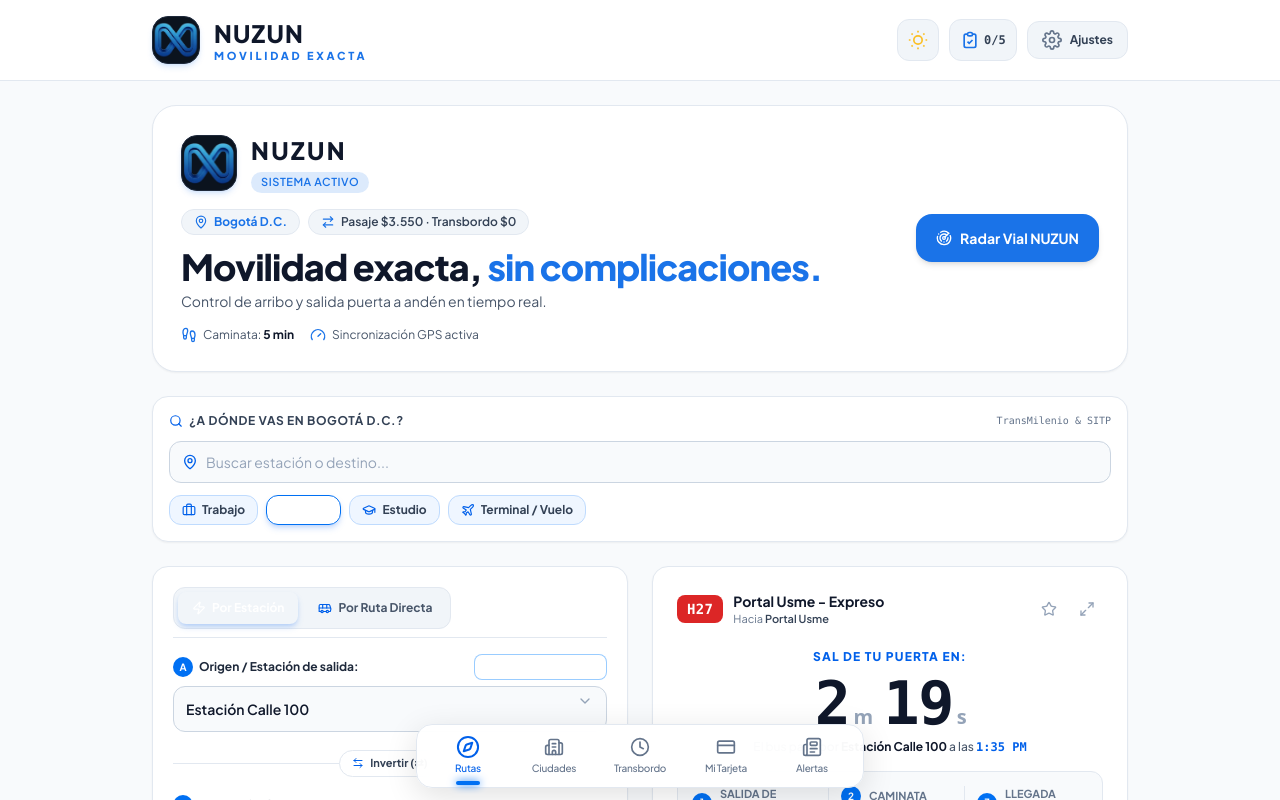
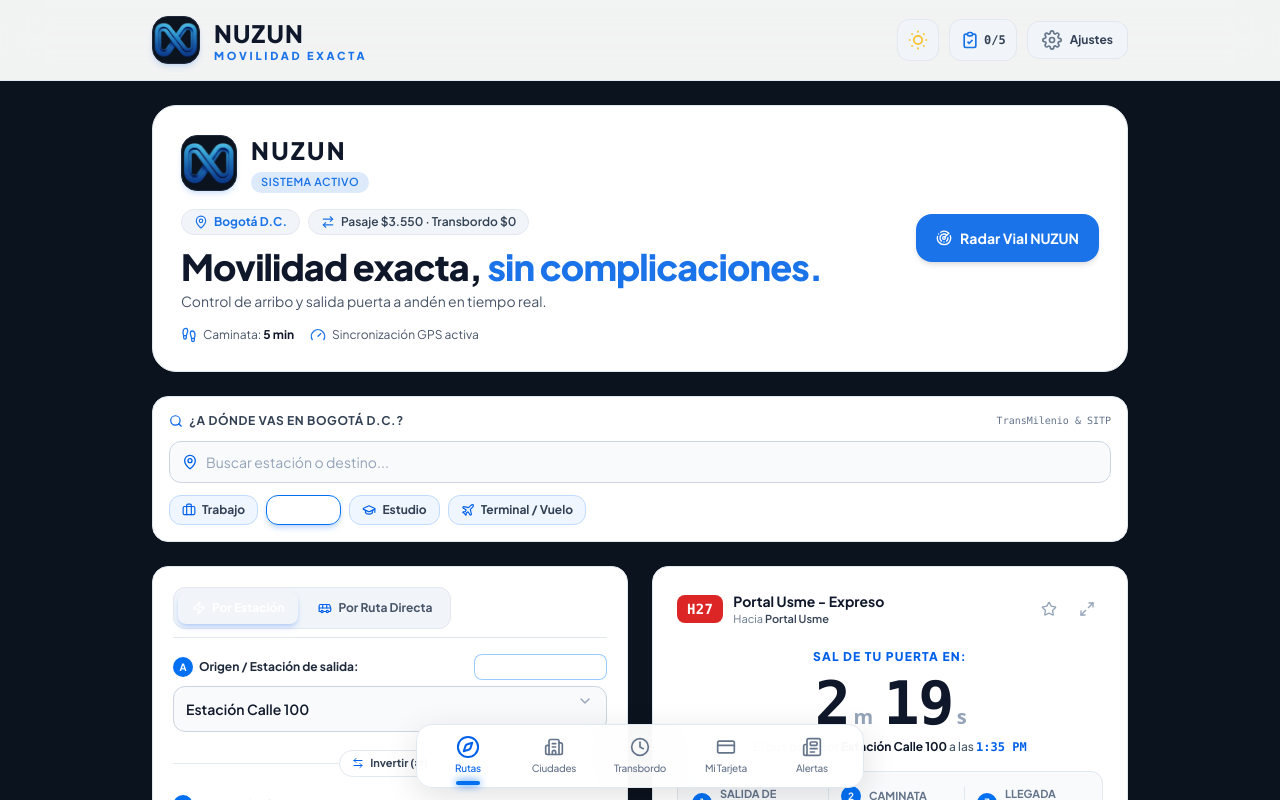
Before and after one commit to middleast1040-debug/-A-TIEMPO, a React (Vite) app: page / in a window 1280 px wide. Shown: the top 800 px of the page. Built offline with nearby package versions, Linux system fonts and the light colour scheme.

Commit message:
Update App.tsx

```diff
--- a/src/App.tsx
+++ b/src/App.tsx
@@ -132,7 +132,11 @@ export default function App() {
   const isAlertTab = activeTab === 'noticias' || activeTab === 'alertas';
 
   return (
-    <div className="min-h-screen flex flex-col justify-between bg-slate-50 dark:bg-[#0B131E] text-slate-900 dark:text-white font-['Plus_Jakarta_Sans',sans-serif] transition-colors duration-300">
+    <div className={`min-h-screen flex flex-col justify-between font-['Plus_Jakarta_Sans',sans-serif] transition-colors duration-300 ${
+      themeMode === 'dark'
+        ? 'dark bg-[#0B131E] text-white'
+        : 'light bg-[#F4F6F9] text-slate-900'
+    }`}>
       <Header
         onOpenChecklist={() => setIsChecklistOpen(true)}
         checklistCount={{ checked: checkedCount, total: checklist.length }}
@@ -142,7 +146,7 @@ export default function App() {
       />
 
       <main className="max-w-5xl mx-auto w-full px-3.5 sm:px-6 py-4 sm:py-6 space-y-6 flex-1 pb-24 md:pb-10">
-        {/* Hero Banner NUZUN - Sobrio y Azul Eléctrico Sólido */}
+        {/* Hero Banner NUZUN */}
         <section className="relative overflow-hidden rounded-3xl bg-white dark:bg-[#111C2E] border border-slate-200 dark:border-[#1E293B] p-5 sm:p-7 shadow-sm dark:shadow-xl transition-colors">
           <div className="flex flex-col md:flex-row md:items-center justify-between gap-5">
             <div className="space-y-3 max-w-2xl">
```
